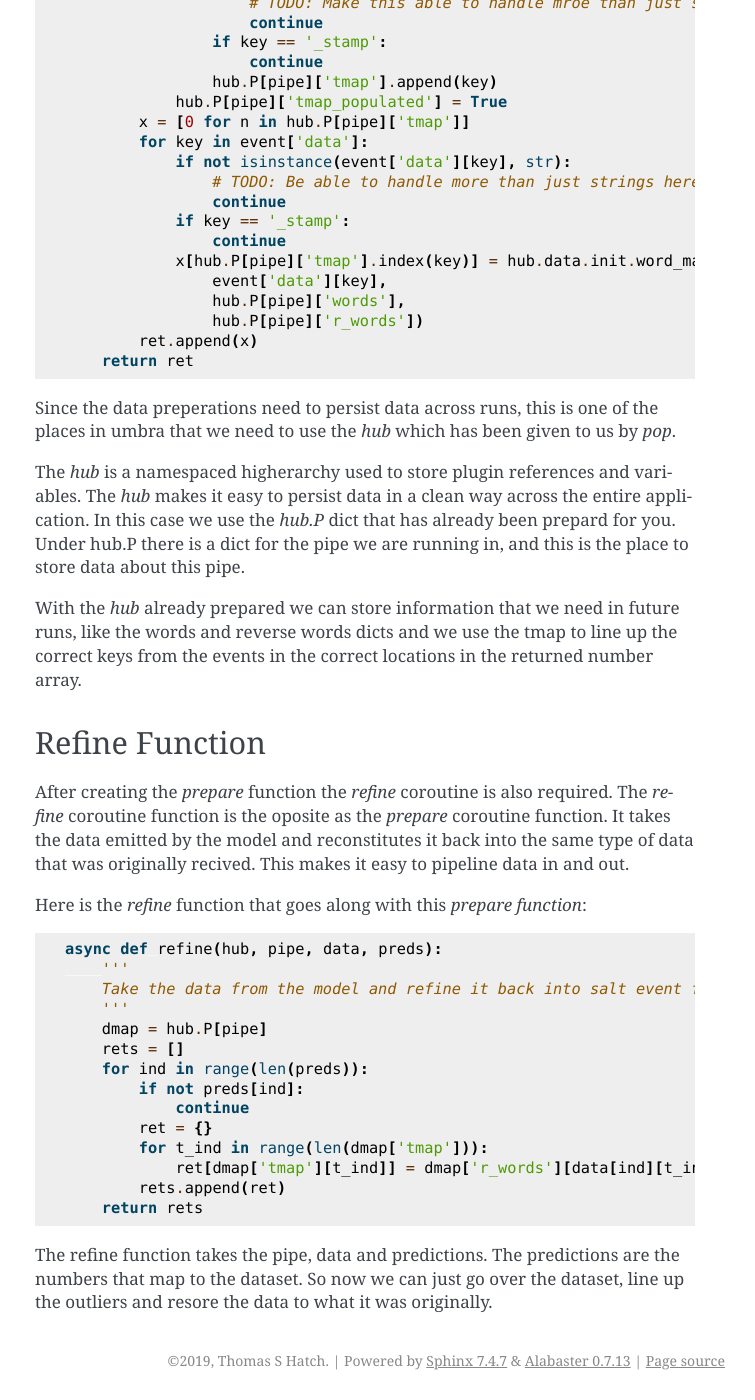
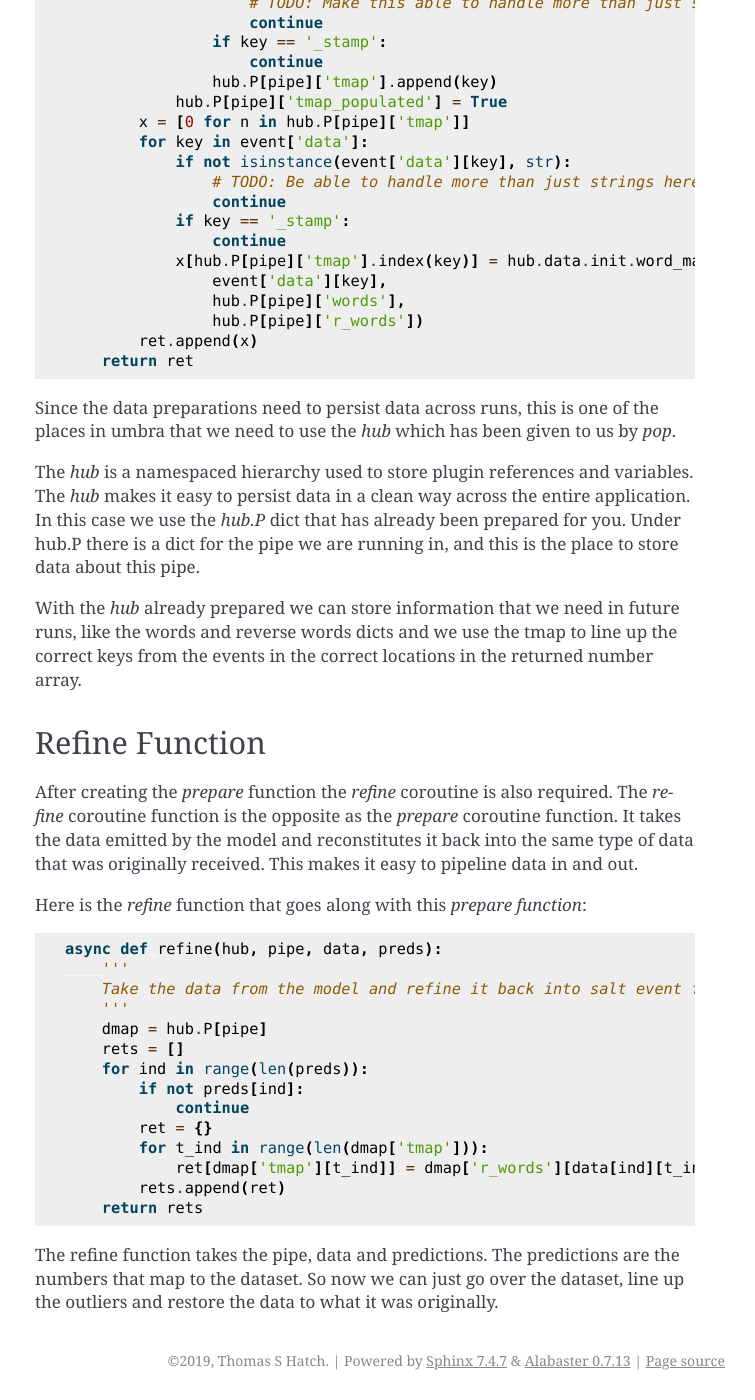
Before and after one commit to vmware-archive/umbra, a Sphinx documentation site: the page built from docs/topics/data.rst, in a window 1280 px wide and 1400 px high, scrolled down 716 px. Shown: the whole window, without its empty margins (385-1140 px from the left). Built offline with Sphinx 7.4.7, drawn with Linux system fonts in a browser that asks for light colours; pages that are not in the unit, such as notebooks, are missing from menus; some of the changed text lies outside the part shown.

Commit message:
fix typos

```diff
--- a/docs/topics/data.rst
+++ b/docs/topics/data.rst
@@ -33,7 +33,7 @@ the `hub` needs to be accepted as the first argument.
             if not hub.P[pipe]['tmap_populated']:
                 for key in event['data']:
                     if not isinstance(event['data'][key], str):
-                        # TODO: Make this able to handle mroe than just strings
+                        # TODO: Make this able to handle more than just strings
                         continue
                     if key == '_stamp':
                         continue
@@ -53,12 +53,12 @@ the `hub` needs to be accepted as the first argument.
             ret.append(x)
         return ret
 
-Since the data preperations need to persist data across runs, this is one of the places
+Since the data preparations need to persist data across runs, this is one of the places
 in umbra that we need to use the `hub` which has been given to us by `pop`.
 
-The `hub` is a namespaced higherarchy used to store plugin references and variables.
+The `hub` is a namespaced hierarchy used to store plugin references and variables.
 The `hub` makes it easy to persist data in a clean way across the entire application.
-In this case we use the `hub.P` dict that has already been prepard for you. Under
+In this case we use the `hub.P` dict that has already been prepared for you. Under
 hub.P there is a dict for the pipe we are running in, and this is the place to store
 data about this pipe.
 
@@ -70,9 +70,9 @@ Refine Function
 ===============
 
 After creating the `prepare` function the `refine` coroutine is also required. The `refine`
-coroutine function is the oposite as the `prepare` coroutine function. It takes the data
+coroutine function is the opposite as the `prepare` coroutine function. It takes the data
 emitted by the model and reconstitutes it back into the same type of data that was originally
-recived. This makes it easy to pipeline data in and out.
+received. This makes it easy to pipeline data in and out.
 
 Here is the `refine` function that goes along with this `prepare function`:
 
@@ -95,5 +95,5 @@ Here is the `refine` function that goes along with this `prepare function`:
         return rets
 
 The refine function takes the pipe, data and predictions. The predictions are the numbers that
-map to the dataset. So now we can just go over the dataset, line up the outliers and resore the
+map to the dataset. So now we can just go over the dataset, line up the outliers and restore the
 data to what it was originally.
```
Also changed, not shown: other parts of docs/topics/data.rst (+1 -1 lines).
